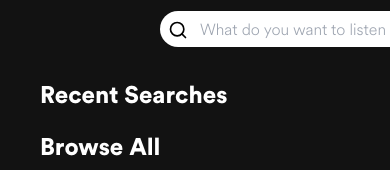
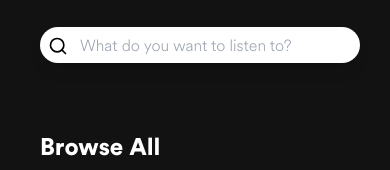
Before and after one commit to NureddinFarzaliyev/spotify-clone, a React (Vite) app: page /search in a window 390 px wide. Shown: the top 170 px of the page. Built offline with nearby package versions, Linux system fonts and the light colour scheme.

Commit message:
Search page responsiveness

```diff
--- a/src/components/search/browse.jsx
+++ b/src/components/search/browse.jsx
@@ -12,7 +12,7 @@ const Browse = () => {
                 <BrowseCard text={t2} />
                 <BrowseCard text={t3} />
                 <BrowseCard text={t1} />
-                <BrowseCard text={t2} className='opacity-0' />
+                <BrowseCard text={t2} />
             </div>
         )
     }
--- a/src/components/search/input.jsx
+++ b/src/components/search/input.jsx
@@ -3,8 +3,8 @@ import { FiSearch } from 'react-icons/fi'
 
 const Input = () => {
     return (
-        <div className='absolute top-4 left-40 font-font-light cursor-pointer z-20'>
-            <input type="text" placeholder='What do you want to listen to?' className='px-10 w-80 h-9 mt-[-5px] rounded-full' />
+        <div className='absolute top-8 lg:top-4 lg:left-40 font-font-light cursor-pointer z-20'>
+            <input type="text" placeholder='What do you want to listen to?' className='px-10 shadow-lg w-80 h-9 mt-[-5px] rounded-full' />
             <FiSearch className='absolute top-1 left-2 text-xl ' />
         </div>
     )
--- a/src/components/search/recent.jsx
+++ b/src/components/search/recent.jsx
@@ -6,7 +6,7 @@ import RecentCard from './recent-card'
 const Recent = () => {
     return (
         <div>
-            <h1 className='text-white font-font-black text-2xl'>Recent Searches</h1>
+            <h1 className='text-white font-font-black text-2xl opacity-0 lg:opacity-100'>Recent Searches</h1>
             <div className='justify-between mt-5 hidden lg:flex lg:gap-5'>
                 <RecentCard name={'Avenged Sevenfold'} author={'Avenged Sevenfold'} image={Albums[2]} />
                 <RecentCard name={'Nightmare'} author={'Avenged Sevenfold'} image={Albums[0]} />
```
